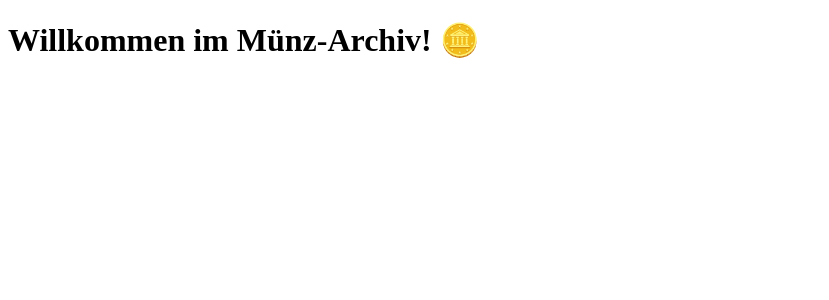
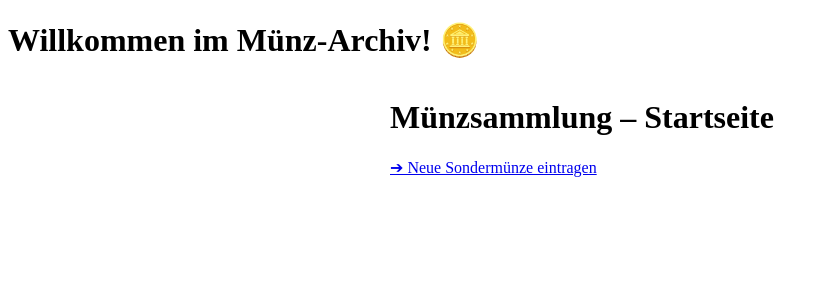
Before and after one commit to DrToAsT1337/Muenzen, a Nuxt app: page / in a window 1280 px wide. Shown: the top 300 px of the page, without its empty margins (0-829 px from the left). Built offline with nearby package versions, Linux system fonts and the light colour scheme; no server answers.

Commit message:
Platzhalterstartseite erstellt

```diff
--- /dev/null
+++ b/app/pages/index.vue
@@ -0,0 +1,7 @@
+
+<template>
+  <div style="max-width: 500px; margin: 40px auto; font-family: timesnewroman;">
+    <h1>Münzsammlung – Startseite</h1>
+    <NuxtLink to="/neuesondermuenze">➔ Neue Sondermünze eintragen</NuxtLink>
+  </div>
+</template>
```
